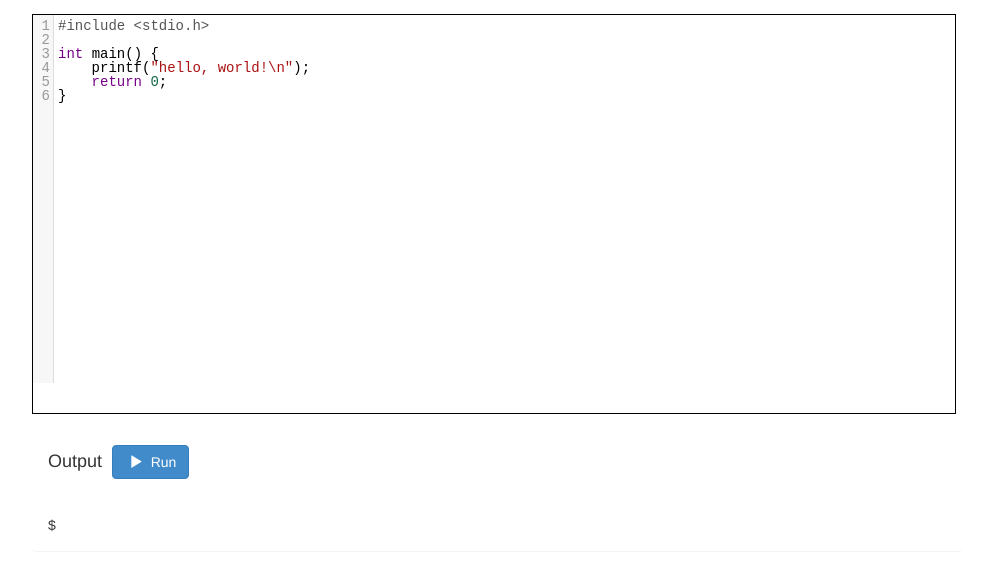
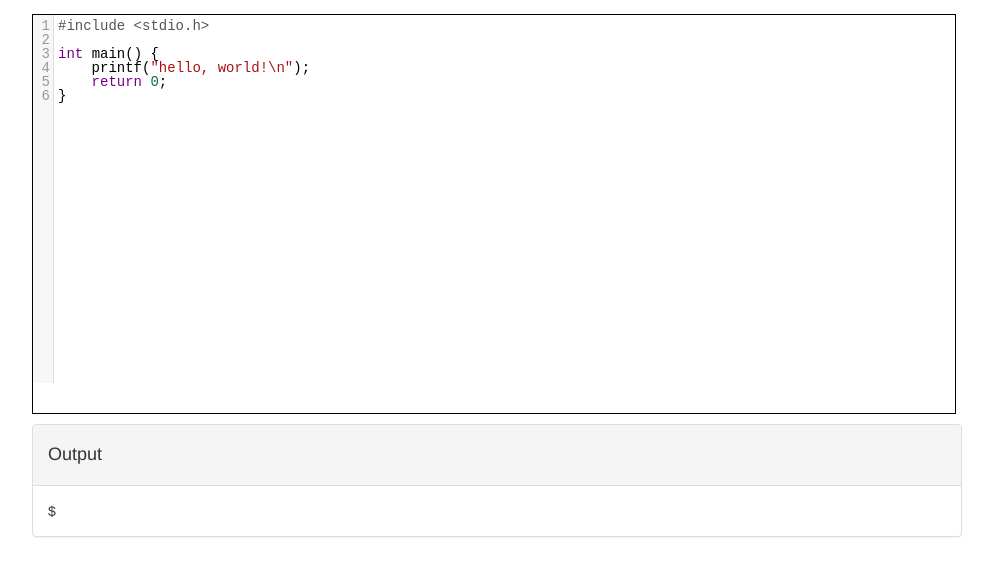
Before and after one commit to nikuuchi/c2js, a plain HTML site: page index.html in a window 1280 px wide. Shown: the part 88-664 px from the top of the page, without its empty margins (143-1136 px from the left). Drawn offline with Linux system fonts and the light colour scheme.

Commit message:
fix panel-heading

```diff
--- a/index.html
+++ b/index.html
@@ -3,6 +3,5 @@
 }</style></head><body style="padding: 30px;"><input id="file-open-dialog" type="file" style="display:none;" accept=".c"><div style="width: 960px;" class="container"><div class="navbar navbar-default"><div class="navbar-header"><button type="button" data-toggle="collapse" data-target=".navbar-collapse" class="navbar-toggle"><span class="icon-bar"></span><span class="icon-bar"></span><span class="icon-bar"></span></button><a class="navbar-brand">Aspen</a></div><div class="navbar-collapse pull-right"><button id="open" type="button" class="btn navbar-btn btn-default">&nbsp;<span class="glyphicon glyphicon-folder-open"></span>&nbsp;
 Open</button>&nbsp;<button id="save" type="button" class="btn navbar-btn btn-default">&nbsp;<span class="glyphicon glyphicon-floppy-save"></span>&nbsp;
 Save</button>&nbsp;<button id="compile" type="button" class="btn navbar-btn btn-primary">&nbsp;<span class="glyphicon glyphicon-play"></span>&nbsp;
-Run</button></div></div><!--p<div class="row"><div class="col-lg-4"><input id="file-name" type="text" class="form-control"></div><div class="col-lg-8"><div class="pull-right"><input id="file-open-dialog" type="file" style="display:none;" accept="text/c"><a id="new-file" class="btn btn-danger">New File</a>&nbsp;</div></div></div>--><p><textarea id="editor" rows="20" style="width:100%;"></textarea></p><div class="panel"><div class="panel-heading"><h4>Output
-&nbsp;<a id="compile" class="btn btn-primary">&nbsp;<span class="glyphicon glyphicon-play"></span>&nbsp;
-Run</a></h4></div><div id="output" class="panel-body"></div></div></div><!-- Include all compiled plugins (below), or include individual files as needed--><script type="text/javascript" src="lib/jquery.min.js"></script><script type="text/javascript" src="lib/bootstrap/js/bootstrap.min.js"></script><script type="text/javascript" src="lib/codemirror/codemirror.js"></script><script type="text/javascript" src="lib/codemirror/display/placeholder.js"></script><script type="text/javascript" src="lib/codemirror/mode/clike/clike.js"></script><script type="text/javascript" src="lib/FileSaver.js"></script><!-- JavaScript plugins (requires jQuery)--><script type="text/javascript" src="index.js"></script></body></html>
+Run</button></div></div><!--p<div class="row"><div class="col-lg-4"><input id="file-name" type="text" class="form-control"></div><div class="col-lg-8"><div class="pull-right"><input id="file-open-dialog" type="file" style="display:none;" accept="text/c"><a id="new-file" class="btn btn-danger">New File</a>&nbsp;</div></div></div>--><p><textarea id="editor" rows="20" style="width:100%;"></textarea></p><div class="panel panel-default"><div class="panel-heading"><h4>Output<!--| &nbsp;--><!--a#compile.btn.btn-primary&nbsp;<span class="glyphicon glyphicon-play"></span>&nbsp;
+Run--></h4></div><div id="output" class="panel-body"></div></div></div><!-- Include all compiled plugins (below), or include individual files as needed--><script type="text/javascript" src="lib/jquery.min.js"></script><script type="text/javascript" src="lib/bootstrap/js/bootstrap.min.js"></script><script type="text/javascript" src="lib/codemirror/codemirror.js"></script><script type="text/javascript" src="lib/codemirror/display/placeholder.js"></script><script type="text/javascript" src="lib/codemirror/mode/clike/clike.js"></script><script type="text/javascript" src="lib/FileSaver.js"></script><!-- JavaScript plugins (requires jQuery)--><script type="text/javascript" src="index.js"></script></body></html>
```
Also changed, not shown: 1 other file.
